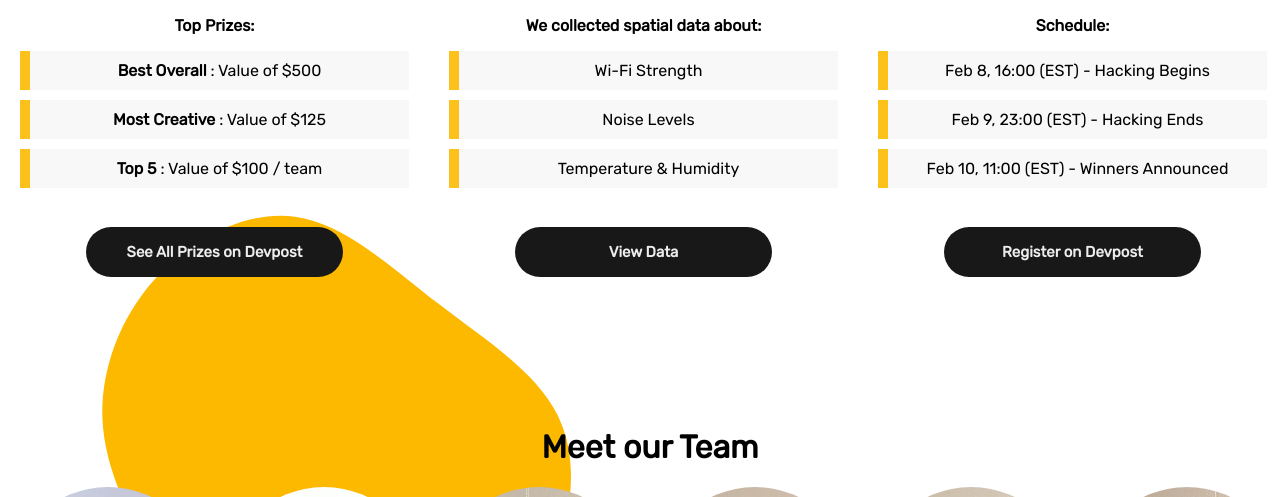
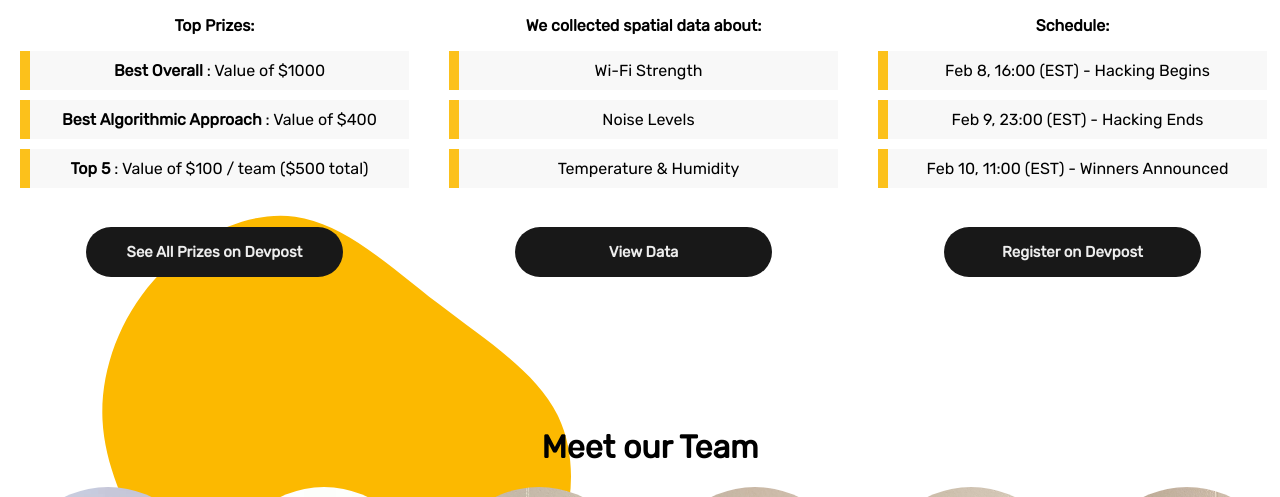
Before and after one commit to hack-the-blob/hack-the-blob.github.io, a website: page index.html in a window 1280 px wide. Shown: the part 603-1100 px from the top of the page. Drawn offline with Linux system fonts and the light colour scheme.

Commit message:
Update index.html

```diff
--- a/index.html
+++ b/index.html
@@ -47,9 +47,9 @@
             <h3> Prizes </h3>
             <strong> Top Prizes: </strong>
             <ul>
-                <li><strong> Best Overall </strong> : Value of $500 </li>
-                <li><strong> Most Creative </strong> : Value of $125 </li>
-                <li><strong> Top 5 </strong> : Value of $100 / team </li>
+                <li><strong> Best Overall </strong> : Value of $1000 </li>
+                <li><strong> Best Algorithmic Approach </strong> : Value of $400 </li>
+                <li><strong> Top 5 </strong> : Value of $100 / team ($500 total) </li>
             </ul>
             <a class="button" href="https://hacktheblob.devpost.com" target="_blank"> See All Prizes on Devpost </a>
         </div>
```
